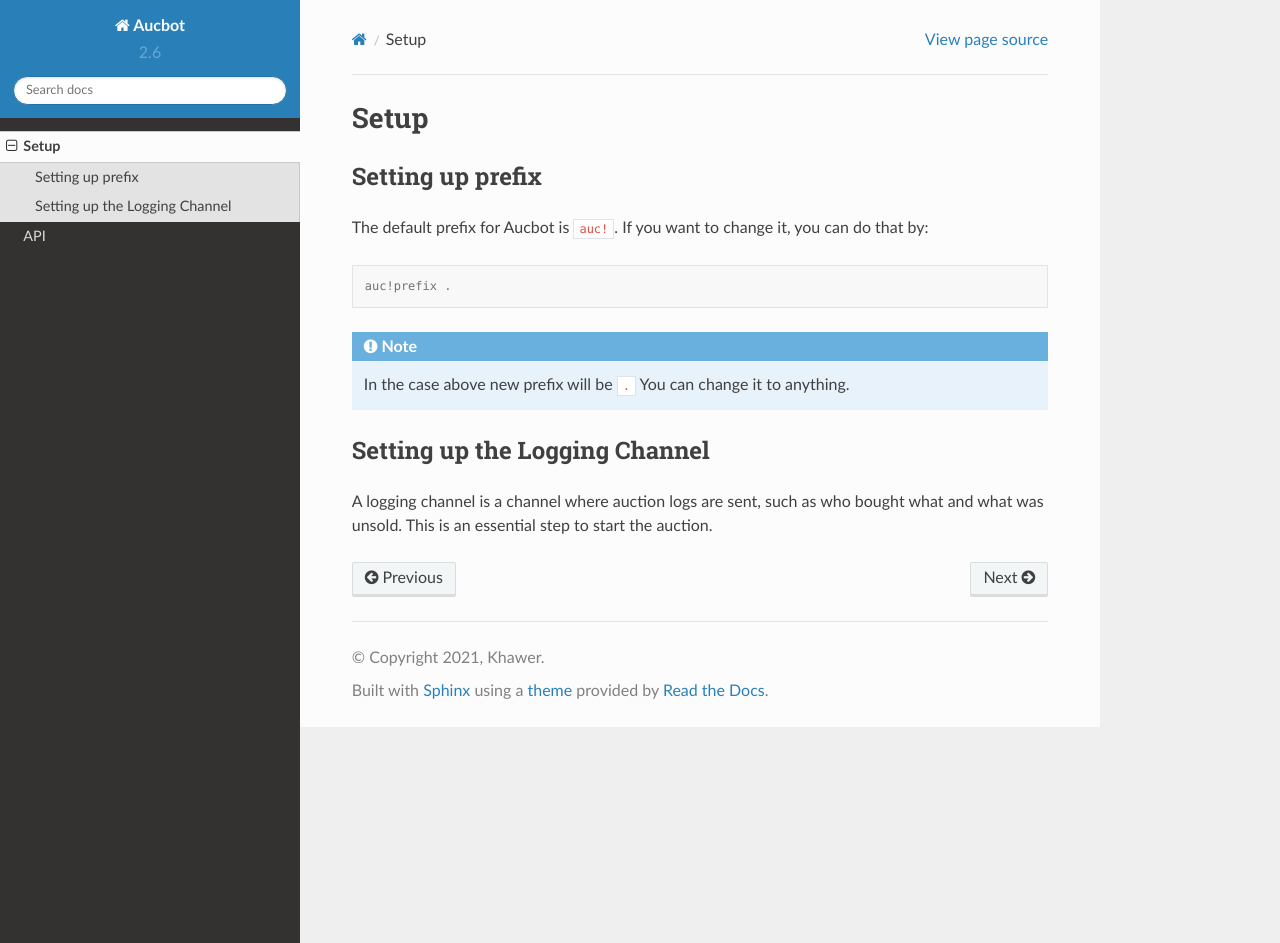
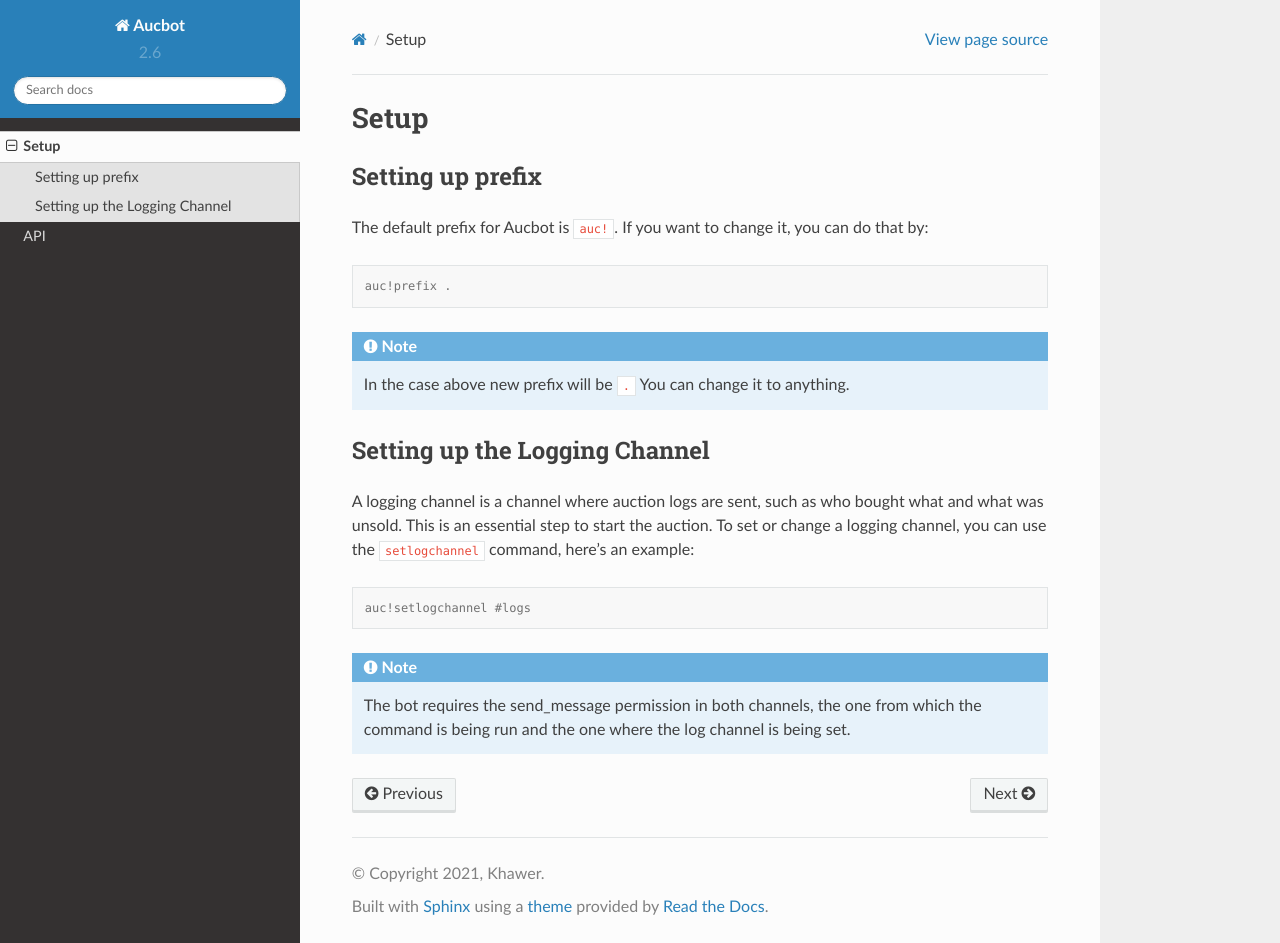
Before and after one commit to KhawerAbbas7/AucbotDocs, a Sphinx documentation site: the page built from docs/source/usage.rst, in a window 1280 px wide and 943 px high. Built offline with Sphinx 7.4.7 and the Read the Docs theme 2.0.0, drawn with Linux system fonts in a browser that asks for light colours.

Commit message:
Update usage.rst

```diff
--- a/docs/source/usage.rst
+++ b/docs/source/usage.rst
@@ -16,4 +16,10 @@ The default prefix for Aucbot is ``auc!``. If you want to change it, you can do
 Setting up the Logging Channel
 ------------------------------
 
-A logging channel is a channel where auction logs are sent, such as who bought what and what was unsold. This is an essential step to start the auction.
+A logging channel is a channel where auction logs are sent, such as who bought what and what was unsold. This is an essential step to start the auction. To set or change a logging channel, you can use the ``setlogchannel`` command, here's an example:
+
+.. code-block:: console
+
+   auc!setlogchannel #logs
+
+.. NOTE:: The bot requires the send_message permission in both channels, the one from which the command is being run and the one where the log channel is being set.
```
